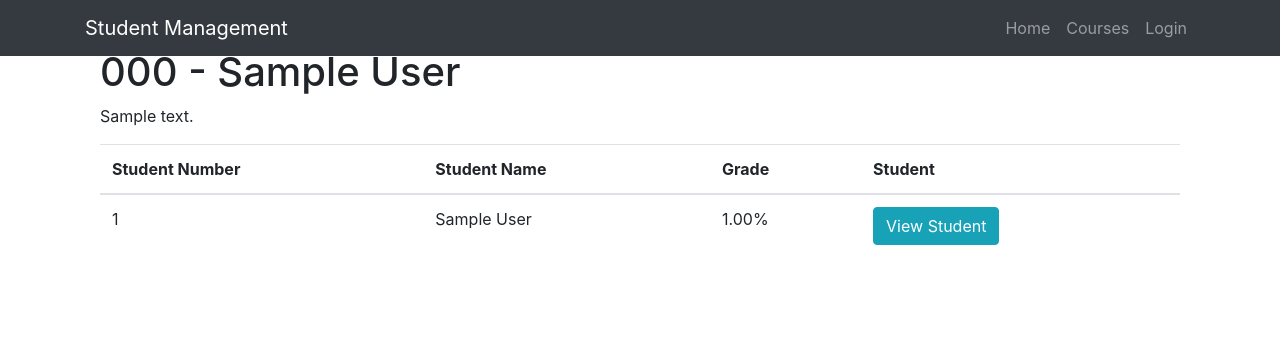
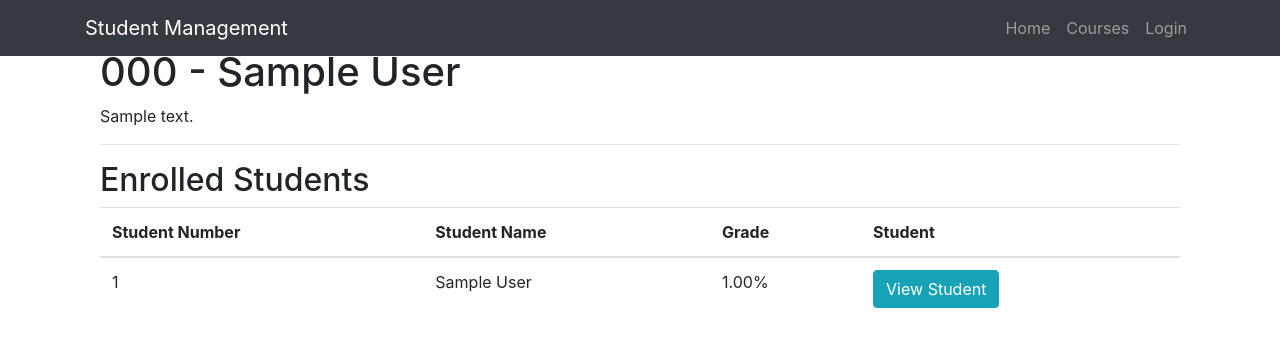
Before and after one commit to AndrewBenson98/Student-Management-System, a Django app: page /courses/1/ in a window 1280 px wide. Shown: the top 356 px of the page. Run offline with Django 3.2, Linux system fonts and the light colour scheme; tables that the repository leaves empty hold one stand-in row (values such as "Sample post"); some libraries are stand-ins or nearby versions; some web fonts are replaced.

Commit message:
Added title and hr to course / student detail

```diff
--- a/student_management/templates/student_management/course-detail.html
+++ b/student_management/templates/student_management/course-detail.html
@@ -15,9 +15,10 @@
         <a class="btn btn-danger" href="{% url 'course-delete' course.pk %}">Delete</a>
         {% endif %}
     </div>
-
+    <hr>
     <!-- List of students in a course -->
     <div>
+        <h2>Enrolled Students</h2>
         <table class="table">
             <thead>
                 <tr>
--- a/student_management/templates/student_management/student-detail.html
+++ b/student_management/templates/student_management/student-detail.html
@@ -17,7 +17,7 @@
         <a class="btn btn-danger" href="{% url 'student-delete' student.pk %}">Delete</a>
         {% endif %}
     </div>
-
+    <hr>
     <div class="mt-4">
         <h2>Courses</h2>
         <div>
```
